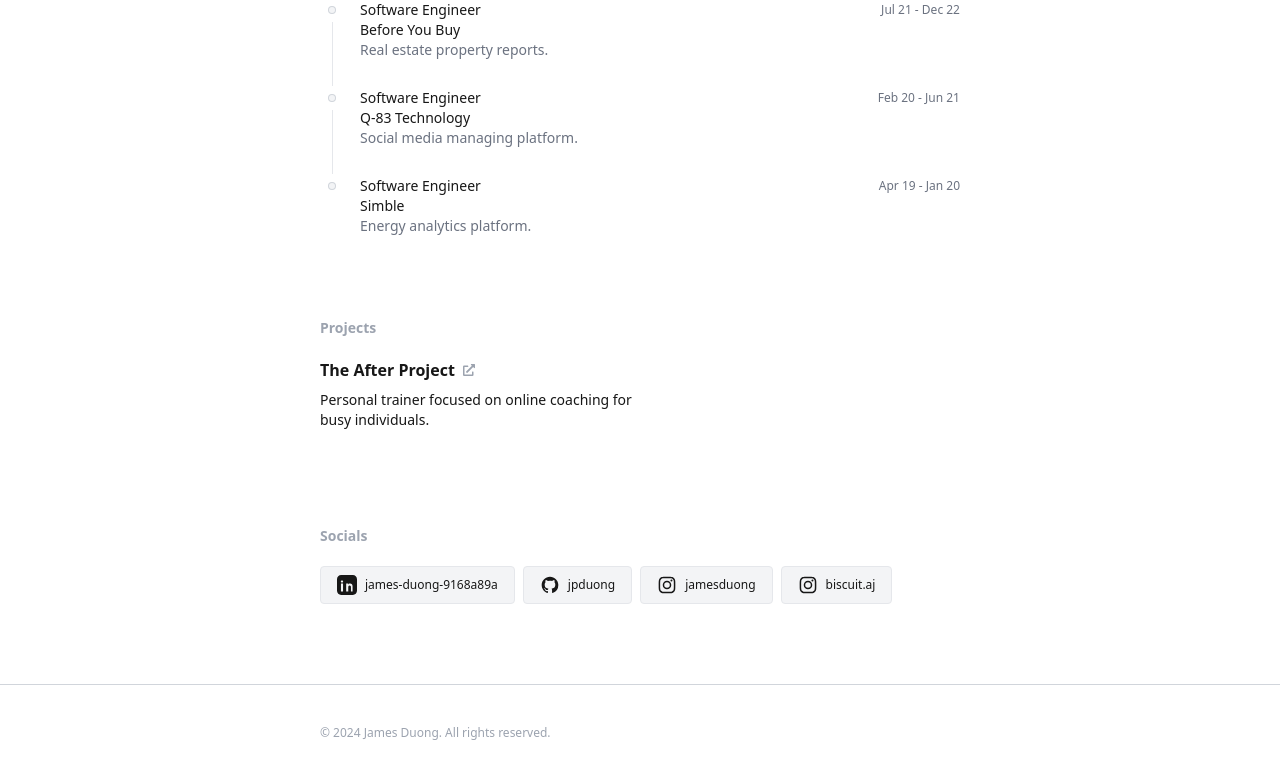
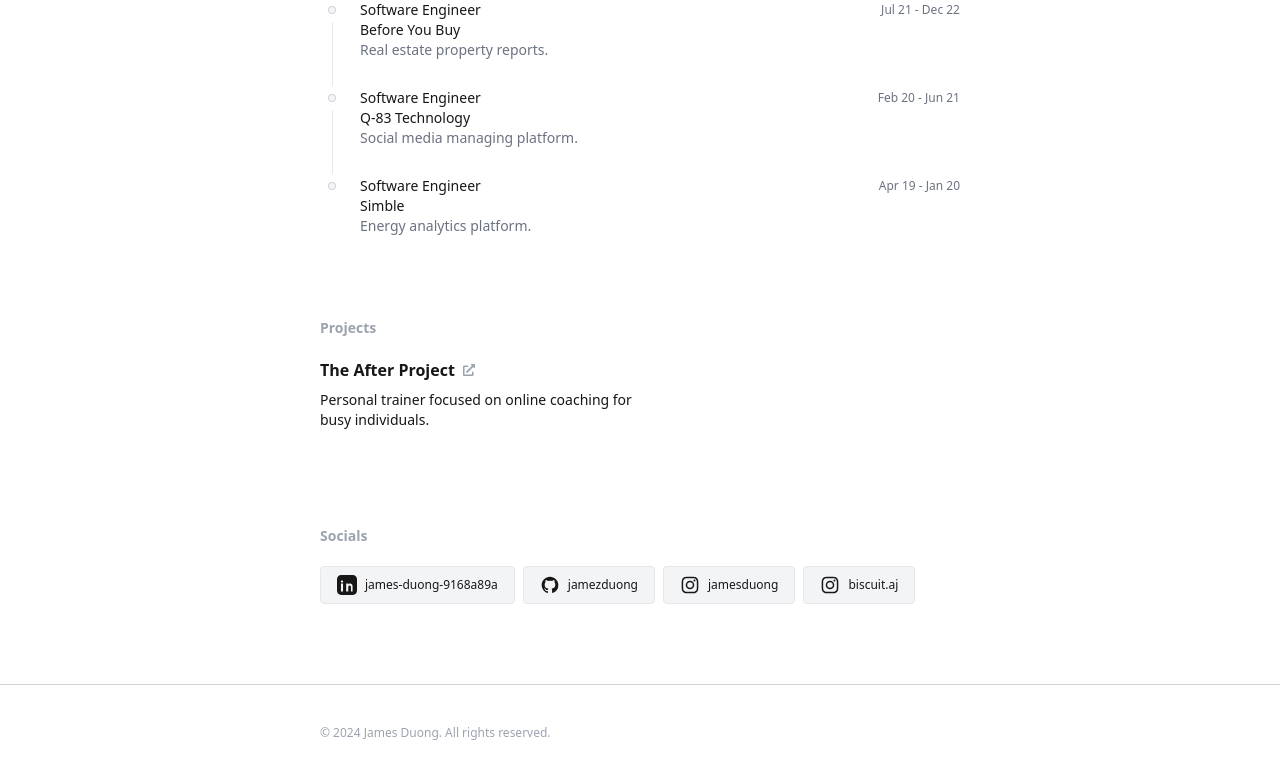
Before and after one commit to jamezduong/jamezduong.github.io, a Next.js app: page / in a window 1280 px wide. Shown: the part 959-1738 px from the top of the page. Built offline with nearby package versions, Linux system fonts and the light colour scheme; a web font is replaced by a local one.

Commit message:
update gh handle

```diff
--- a/src/app/components/socials.tsx
+++ b/src/app/components/socials.tsx
@@ -12,8 +12,8 @@ const links = [
     ),
   },
   {
-    text: "jpduong",
-    href: "https://github.com/jpduong",
+    text: "jamezduong",
+    href: "https://github.com/jamezduong",
     icon: (props: SVGProps<SVGSVGElement>) => (
       <svg fill="currentColor" viewBox="0 0 24 24" {...props}>
         <path
```
